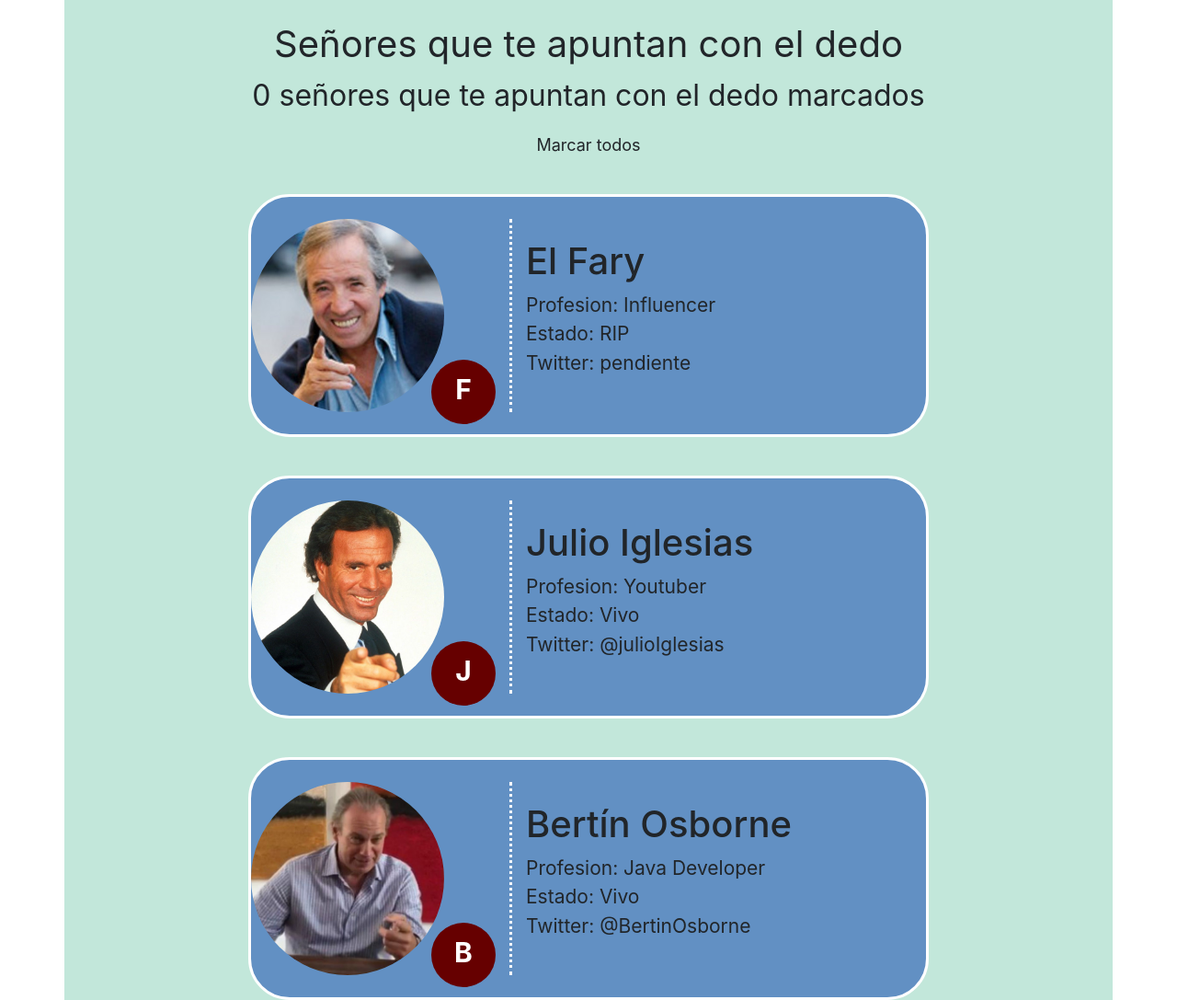
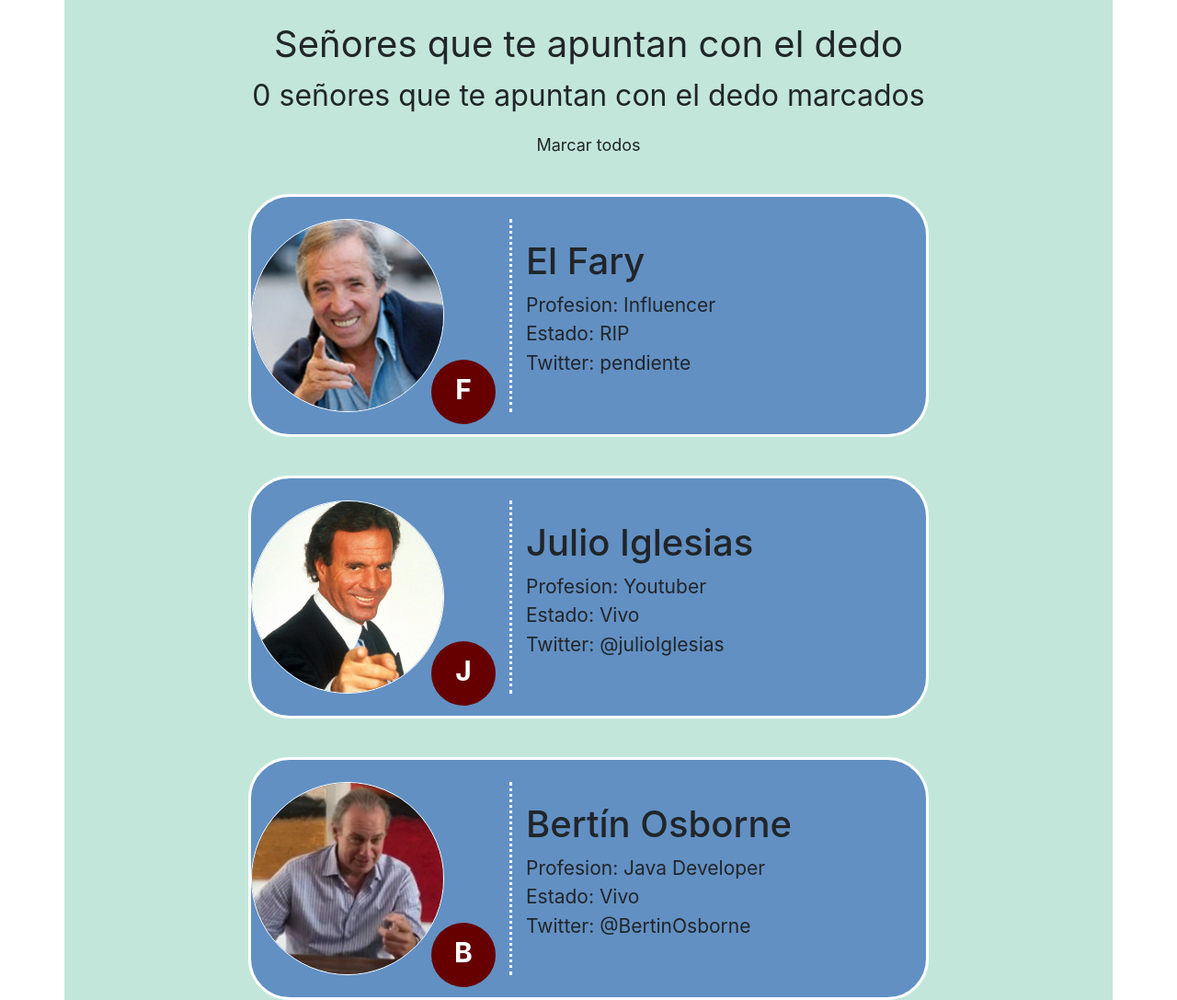
Before and after one commit to raulnu/c1_08_apuntan, a plain HTML site: page index.html in a window 1280 px wide. Shown: the whole page at 92% size. Drawn offline with nearby package versions, Linux system fonts and the light colour scheme.

Commit message:
Bode de las imágenes

```diff
--- a/css/style.css
+++ b/css/style.css
@@ -60,3 +60,7 @@ body {
     font-size: 30px;
     line-height: 64px;
 }
+
+.borde-imagen{
+  border: 1px solid #fff;
+}
--- a/index.html
+++ b/index.html
@@ -24,7 +24,7 @@
       <article class="contenedor-senor col-12 col-xl-8 py-4">
         <div class="row">
           <div class="contenedor-imagen col-img position-relative">
-            <img class="rounded-circle" src="img/fary.jpg" alt="El Fary señalando" height="210" />
+            <img class="borde-imagen rounded-circle" src="img/fary.jpg" alt="El Fary señalando" height="210" />
             <span
               class="letra-inicial position-absolute rounded-circle text-center text-white font-weight-bold">F</span>
           </div>
@@ -41,7 +41,7 @@
       <article class="contenedor-senor col-12 col-xl-8 py-4">
         <div class="row">
           <div class="contenedor-imagen col-img position-relative">
-            <img class="rounded-circle" src="img/julio.jpg" alt="Julio Iglesias señalando" height="210" />
+            <img class="borde-imagen rounded-circle" src="img/julio.jpg" alt="Julio Iglesias señalando" height="210" />
             <span
               class="letra-inicial position-absolute rounded-circle text-center text-white font-weight-bold">J</span>
           </div>
@@ -58,7 +58,7 @@
       <article class="contenedor-senor col-12 col-xl-8 py-4">
         <div class="row">
           <div class="contenedor-imagen col-img position-relative">
-            <img class="rounded-circle" src="img/bertin.jpg" alt="Bertín Osborne señalando" height="210" />
+            <img class="borde-imagen rounded-circle" src="img/bertin.jpg" alt="Bertín Osborne señalando" height="210" />
             <span
               class="letra-inicial position-absolute rounded-circle text-center text-white font-weight-bold">B</span>
           </div>
```
